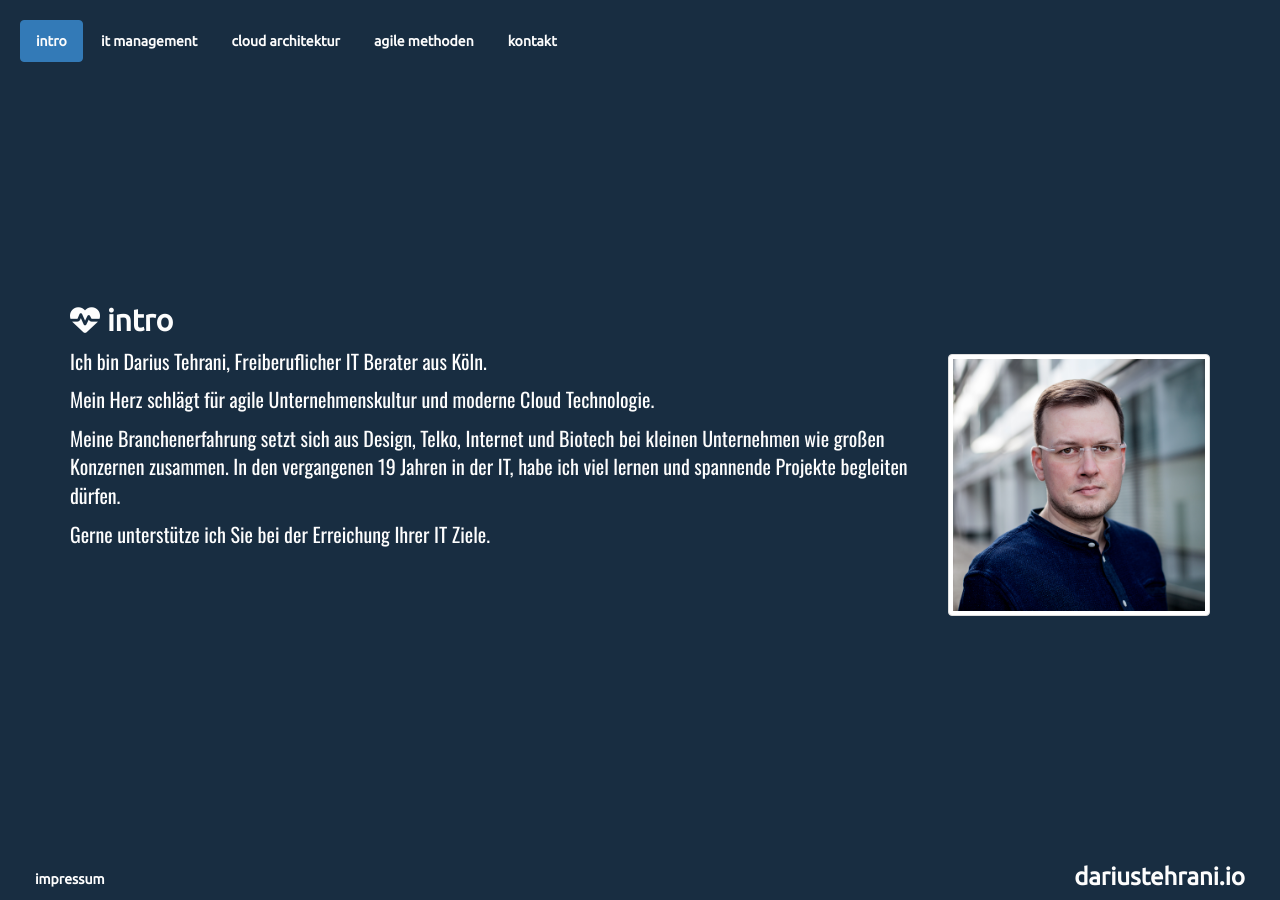
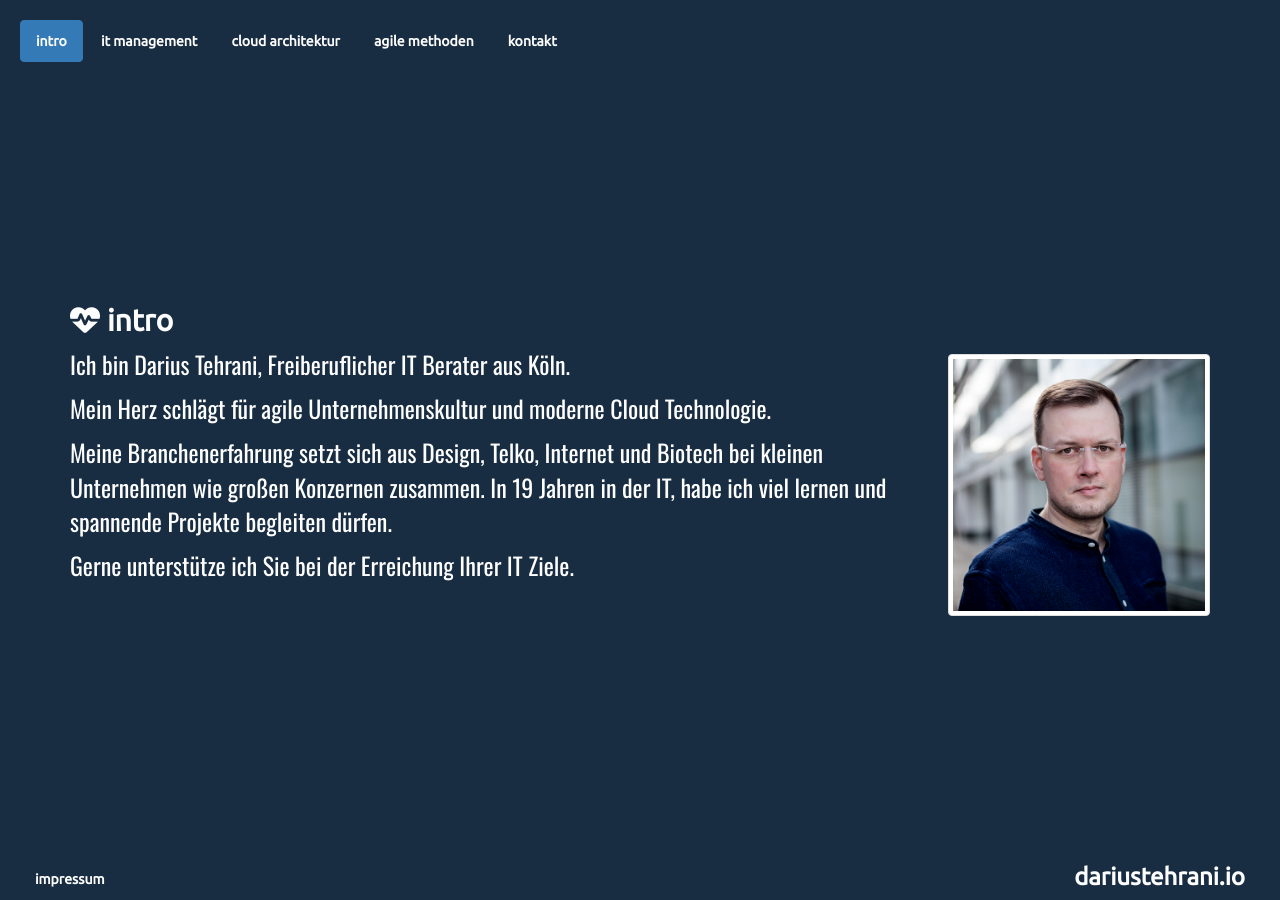
Before and after one commit to datadarius/darius.github.io, a Jekyll site: the page built from index.md, in a window 1280 px wide. Built offline with Jekyll 4.4.1, drawn with Linux system fonts in a browser that asks for light colours; nearby versions of some CDN libraries.

Commit message:
content & fonts.

```diff
--- a/_includes/content/agile-methoden.md
+++ b/_includes/content/agile-methoden.md
@@ -1,7 +1,7 @@
 ## <i class="fa fa-users" aria-hidden="true"></i> Agile Methoden & Kultur Kompetenz
 Agile Methoden verlangen eine Veränderung der Zusammenarbeit auf allen Ebenen.
 
-Ich helfe Ihnen bei Einführung und Optimierung von:
+Ich helfe Ihnen bei der Einführung und Optimierung von:
 
 * DevOps
 * Scrum
--- a/_includes/content/cloud-architektur.md
+++ b/_includes/content/cloud-architektur.md
@@ -8,4 +8,4 @@
 * Microservice Architektur
 * Container Technologie
 * Software Defined Data Center
-* Klassische Datacenter Virtualisierung
+* Klassische Data Center Virtualisierung
--- a/_includes/content/intro.md
+++ b/_includes/content/intro.md
@@ -3,6 +3,6 @@
 
 Mein Herz schlägt für agile Unternehmenskultur und moderne Cloud Technologie.
 
-Meine Branchenerfahrung setzt sich aus Design, Telko, Internet und Biotech bei kleinen Unternehmen wie großen Konzernen zusammen. In den vergangenen 19 Jahren in der IT, habe ich viel lernen und spannende Projekte begleiten dürfen.
+Meine Branchenerfahrung setzt sich aus Design, Telko, Internet und Biotech bei kleinen Unternehmen wie großen Konzernen zusammen. In 19 Jahren in der IT, habe ich viel lernen und spannende Projekte begleiten dürfen.
 
 Gerne unterstütze ich Sie bei der Erreichung Ihrer IT Ziele.
--- a/_includes/content/kontakt.md
+++ b/_includes/content/kontakt.md
@@ -1,7 +1,5 @@
 ## <i class="fa fa-handshake-o" aria-hidden="true"></i> Zusammen Arbeiten
-Sollten Sie sich für ein Kennenlernen interessieren, so kontaktieren Sie mich gerne.
-
-Weitere Informationen stelle ich auf Nachfrage gerne zur Verfügung.
+Kontaktieren Sie mich gerne für ein persönliches Kennenlernen.
 
 <a href="https://xing.com/profile/{{ site.xing_username }}"><i class="fa fa-xing-square fa-2x" aria-hidden="true"></i></a>
 <a href="https://linkedin.com/in/{{ site.linkedin_username }}"><i class="fa fa-linkedin-square fa-2x" aria-hidden="true"></i></a>
--- a/_layouts/default.html
+++ b/_layouts/default.html
@@ -19,7 +19,7 @@
   <link rel="mask-icon" href="/safari-pinned-tab.svg" color="#5bbad5">
   <meta name="theme-color" content="#ffffff">
   <link rel="canonical" href="{{ page.url | replace:'index.html','' | absolute_url }}">
-  <!--{% include google-analytics.html %}-->
+  {% include google-analytics.html %}
 </head>
 
   <body class="{{ page.permalink | slugify }}">
--- a/assets/main.scss
+++ b/assets/main.scss
@@ -6,7 +6,7 @@
 // Our variables
 $base-font-family-headings: Ubuntu, sans-serif;
 $base-font-family: Oswald, sans-serif;
-$base-font-size:   20px;
+$base-font-size:   24px;
 $base-font-weight: 400;
 $small-font-size:  $base-font-size * 0.875;
 $base-line-height: 1.2;
```
